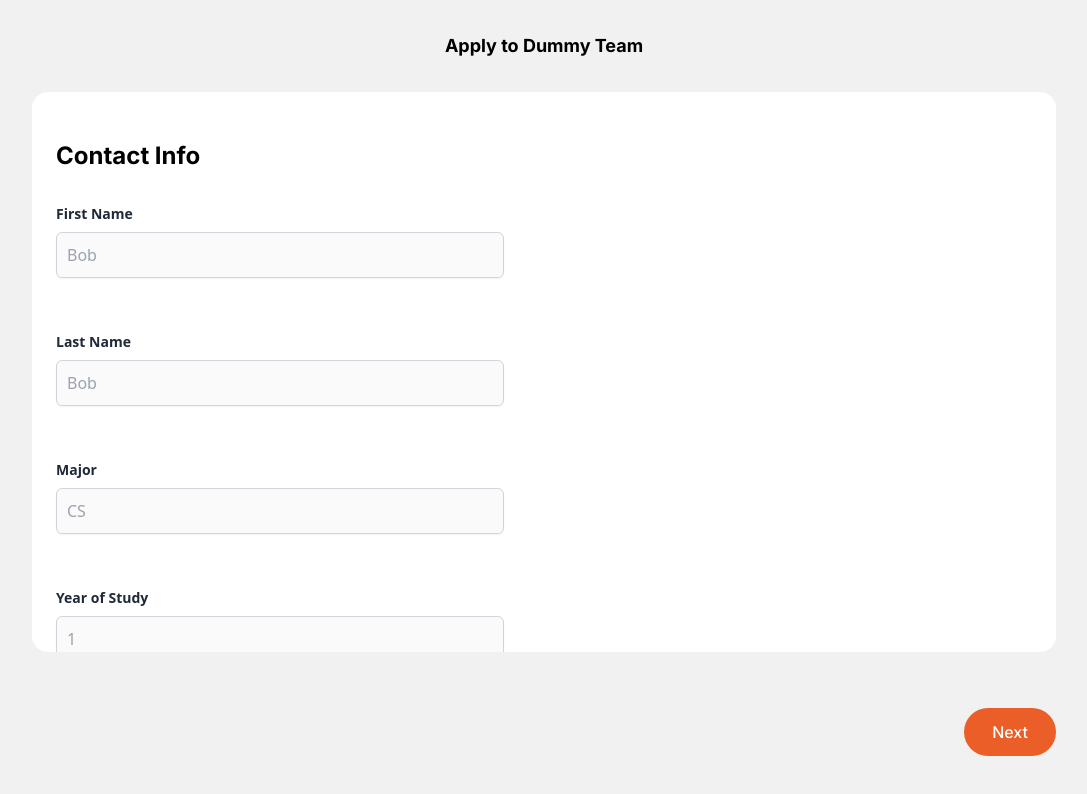
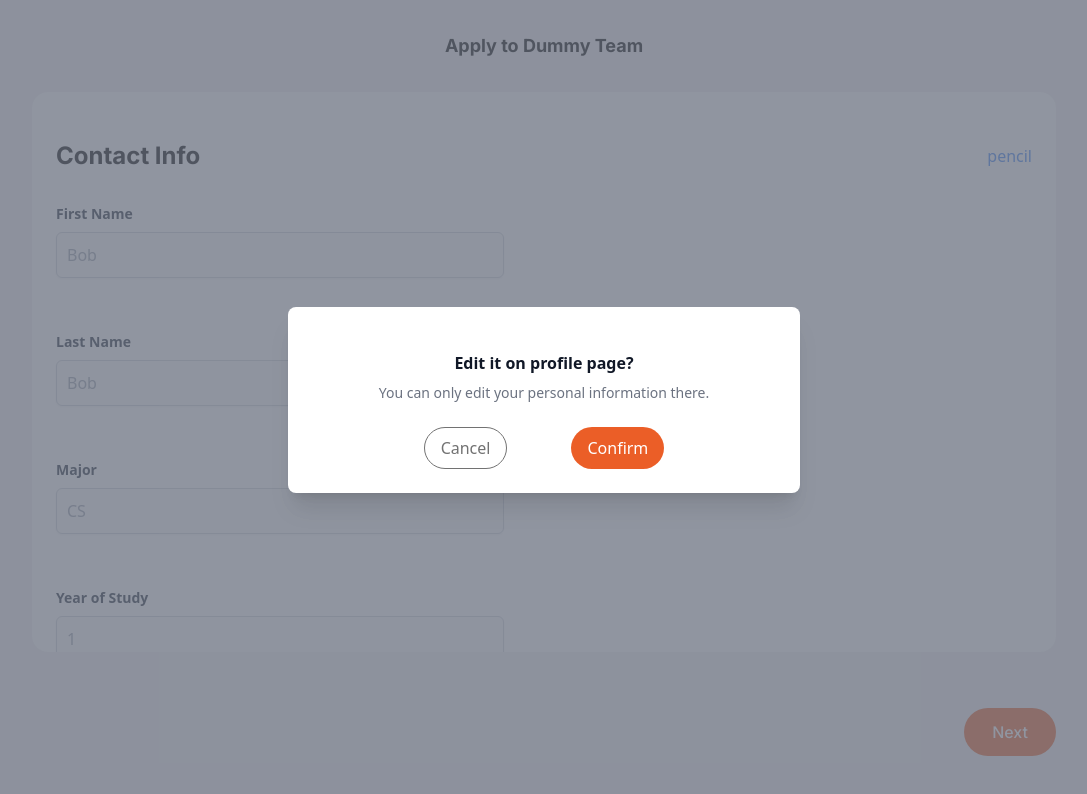
Before and after one commit to DSC-TechLead/nusdevs-frontend, a React (Create React App) app: page / in a window 1280 px wide. Shown: the top 794 px of the page, without its empty margins (96-1183 px from the left). Built offline with nearby package versions, Linux system fonts and the light colour scheme.

Commit message:
Add pop up

```diff
--- a/src/components/applicationForm/contactInfo.tsx
+++ b/src/components/applicationForm/contactInfo.tsx
@@ -1,5 +1,17 @@
+"use client";
+
+import { useState } from "react";
+import {
+  Dialog,
+  DialogBackdrop,
+  DialogPanel,
+  DialogTitle,
+} from "@headlessui/react";
+
 import { FormHeader, FormQuestion } from "../formSections";
 import TextInput from "../textInput";
+
+import TextButton from "../textButton";
 
 const questions = [
   {
@@ -58,6 +70,7 @@ const ContactInfo: React.FC<ContactInfoProps> = ({
   schoolEmail = "bob@u.nus.edu",
   telegram = "@bob",
 }) => {
+  const [open, setOpen] = useState(true);
   const contactValues = {
     firstName,
     lastName,
@@ -69,8 +82,57 @@ const ContactInfo: React.FC<ContactInfoProps> = ({
   };
 
   return (
+    <div>
+      <Dialog open={open} onClose={setOpen} className="relative z-10">
+        <DialogBackdrop
+          transition
+          className="fixed inset-0 bg-gray-500/75 transition-opacity data-[closed]:opacity-0 data-[enter]:duration-300 data-[leave]:duration-200 data-[enter]:ease-out data-[leave]:ease-in"
+        />
+
+        <div className="fixed inset-0 z-10 flex items-center justify-center">
+          <DialogPanel
+            transition
+            className="relative transform overflow-hidden rounded-lg bg-white px-4 pb-4 pt-5 text-left shadow-xl transition-all data-[closed]:translate-y-4 data-[closed]:opacity-0 data-[enter]:duration-300 data-[leave]:duration-200 data-[enter]:ease-out data-[leave]:ease-in sm:my-8 sm:w-full sm:max-w-lg sm:p-6 data-[closed]:sm:translate-y-0 data-[closed]:sm:scale-95"
+          >
+            <div>
+              <div className="mt-3 text-center sm:mt-5">
+                <DialogTitle
+                  as="h3"
+                  className="text-base font-semibold text-gray-900"
+                >
+                  Edit it on profile page?
+                </DialogTitle>
+                <div className="mt-2">
+                  <p className="text-sm text-gray-500">
+                    You can only edit your personal information there.
+                  </p>
+                </div>
+              </div>
+            </div>
+            <div className="mt-5 sm:mt-6 flex justify-center gap-16">
+              <button
+                className="flex border items-center gap-2 px-4 py-2 text-[#727272] rounded-full bg-white border-[#727272]"
+                onClick={() => setOpen(false)}
+              >
+                Cancel
+              </button>
+              <TextButton text="Confirm" onClick={() => setOpen(false)} />
+            </div>
+          </DialogPanel>
+        </div>
+      </Dialog>
+
       <div className="w-[80%] h-[70vh] px-[24px] py-[48px] bg-white rounded-2xl flex-col gap-8 inline-flex overflow-auto">
+        <div className="flex items-center justify-between">
           <FormHeader header="Contact Info" />
+          <button
+            className="text-blue-500 hover:text-blue-700"
+            onClick={() => setOpen(true)}
+          >
+            pencil
+          </button>
+        </div>
+
         {questions.map((qn) => (
           <TextInput
             key={qn.key}
@@ -81,6 +143,7 @@ const ContactInfo: React.FC<ContactInfoProps> = ({
           />
         ))}
       </div>
+    </div>
   );
 };
 
--- a/src/components/textInput.tsx
+++ b/src/components/textInput.tsx
@@ -1,4 +1,4 @@
-import React, { useState } from "react";
+import { useState } from "react";
 
 interface TextInputProps {
   placeholder: string;
```
Lines whose indentation alone changed are shown as unchanged.
